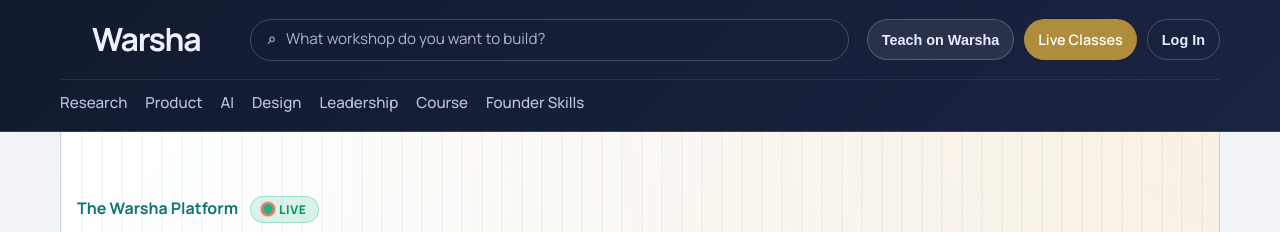
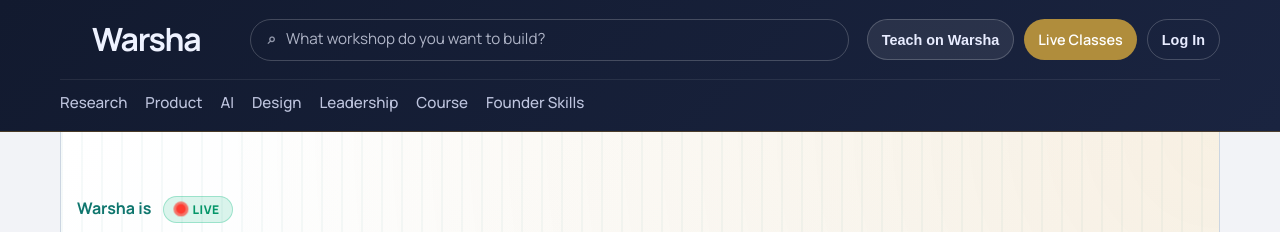
Before and after one commit to Abdelrhman-Rayis/warsha.live, a website: page index.html in a window 1280 px wide. Shown: the top 232 px of the page. Drawn offline with Linux system fonts and the light colour scheme; no server answers.

Commit message:
Update kicker text to 'Warsha is' and revert LIVE dot to blinking red

```diff
--- a/index.html
+++ b/index.html
@@ -63,9 +63,9 @@
                     <div class="market-hero-inner">
                         <div class="market-hero-content">
                             <div style="display: flex; align-items: center; gap: 0.75rem; margin-bottom: 12px;">
-                                <p class="market-kicker" style="margin: 0; color: #0f766e; font-weight: 700;">The Warsha Platform</p>
+                                <p class="market-kicker" style="margin: 0; color: #0f766e; font-weight: 700;">Warsha is</p>
                                 <span style="display:inline-flex; align-items:center; gap: 6px; padding: 3px 12px; background: rgba(16, 185, 129, 0.15); color: #059669; border: 1px solid rgba(16, 185, 129, 0.3); border-radius: 99px; font-weight: 800; font-size: 0.75rem; letter-spacing: 0.05em; text-transform: uppercase;">
-                                    <span class="live-dot" style="background-color: #10b981; box-shadow: 0 0 0 0 rgba(16, 185, 129, 0.9);"></span> LIVE
+                                    <span class="live-dot"></span> LIVE
                                 </span>
                             </div>
                             <h2 style="color: #1e293b; font-size: clamp(2.5rem, 6vw, 4.2rem); line-height: 1.1; margin-bottom: 1rem; letter-spacing: -0.03em;">Build and launch <span style="background: linear-gradient(90deg, #0f766e, #b45309); -webkit-background-clip: text; background-clip: text; color: transparent;">high-trust workshops</span> people pay for.</h2>
```
